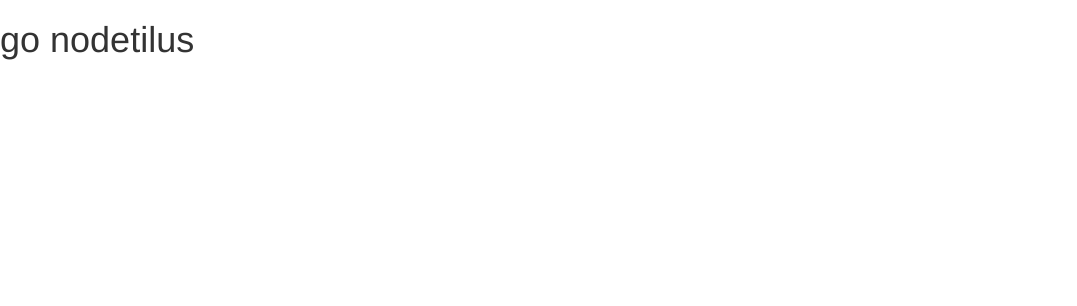
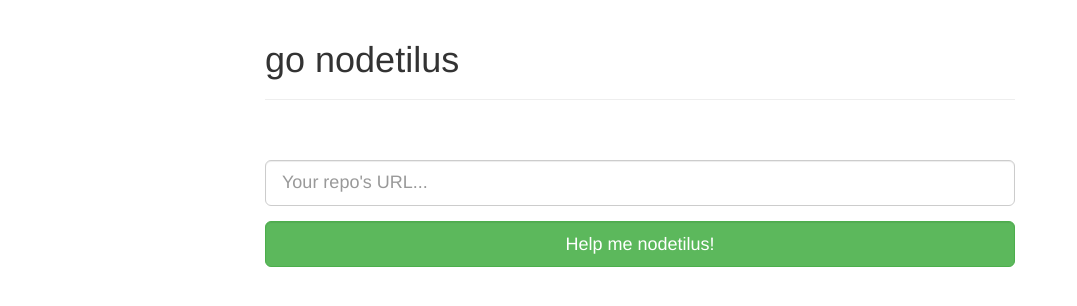
Before and after one commit to nko5/nodetilus, a website: page public/index.html in a window 1280 px wide. Shown: the whole page, without its empty margins (0-1077 px from the left). Drawn offline with nearby package versions, Linux system fonts and the light colour scheme.

Commit message:
Created basic ui markup.

```diff
--- a/public/index.html
+++ b/public/index.html
@@ -7,8 +7,30 @@
     <link rel='stylesheet' type='text/css' href='css/screen.css'>
   </head>
   <body>
-    <h1>go nodetilus</h1>
 
+    <div class="container">
+      <div class="row">
+        <div class="col-sm-8 col-sm-offset-2">
+          <div class="page-header">
+            <h1>go nodetilus</h1>
+          </div>
+        </div>
+      </div>
+      <div class="row">
+        <div class="col-sm-8 col-sm-offset-2">
+          <br />
+          <br />
+          <form name="nautilusForm" id="nautilusForm">
+            <div class="form-group input-group-lg">
+              <input type="email" class="form-control" id="exampleInputEmail1" placeholder="Your repo's URL...">
+            </div>
+            <div class="form-group input-group-lg">
+              <button type="submit" class="form-control btn btn-success">Help me nodetilus!</button>
+            </div>
+          </form>
+        </div>
+      </div>
+    </div>
 
     <script src="//code.jquery.com/jquery-1.11.3.min.js"></script>
     <script src="https://maxcdn.bootstrapcdn.com/bootstrap/3.3.5/js/bootstrap.min.js" integrity="sha512-K1qjQ+NcF2TYO/eI3M6v8EiNYZfA95pQumfvcVrTHtwQVDG+aHRqLi/ETn2uB+1JqwYqVG3LIvdm9lj6imS/pQ==" crossorigin="anonymous"></script>
```
